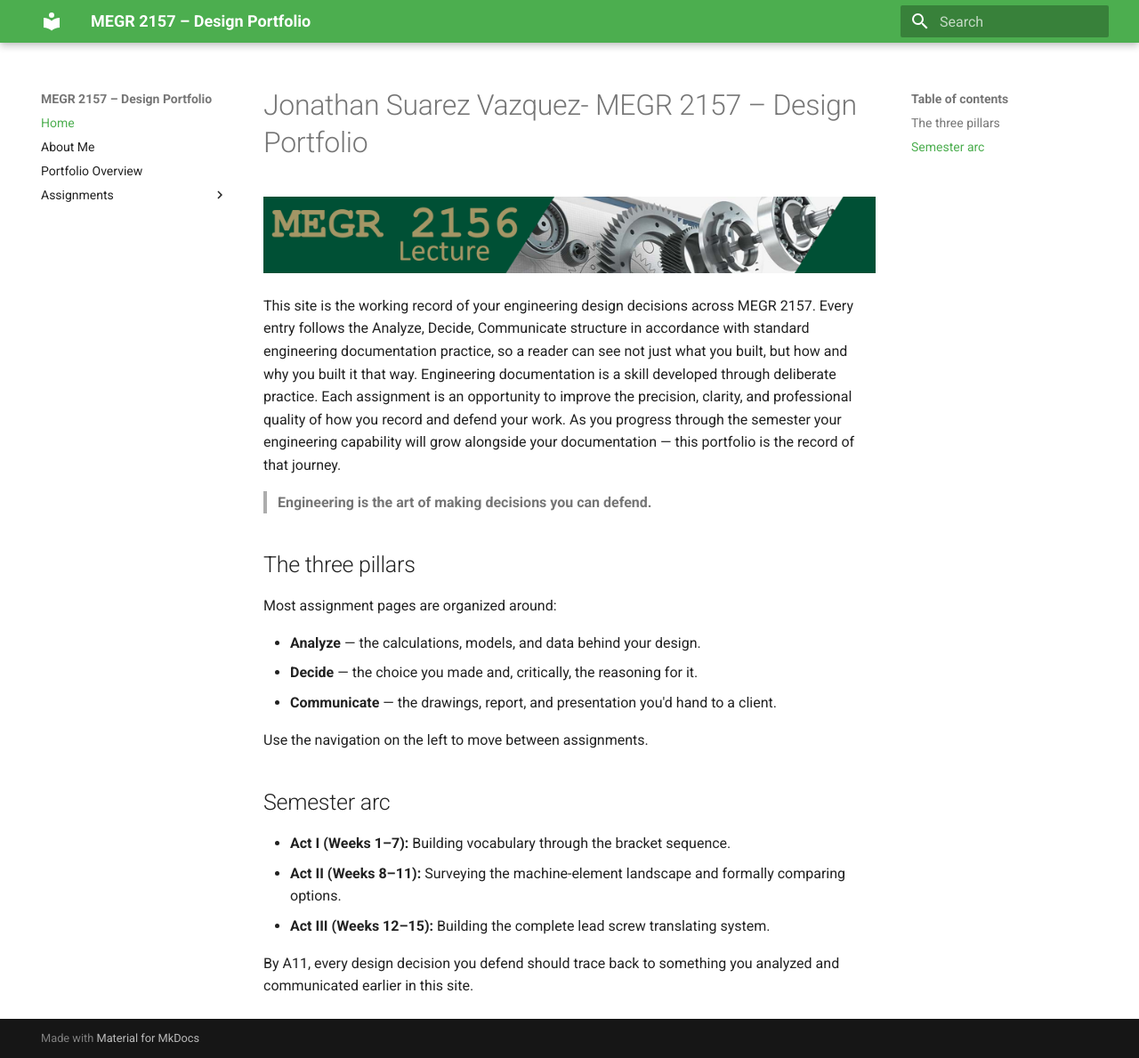
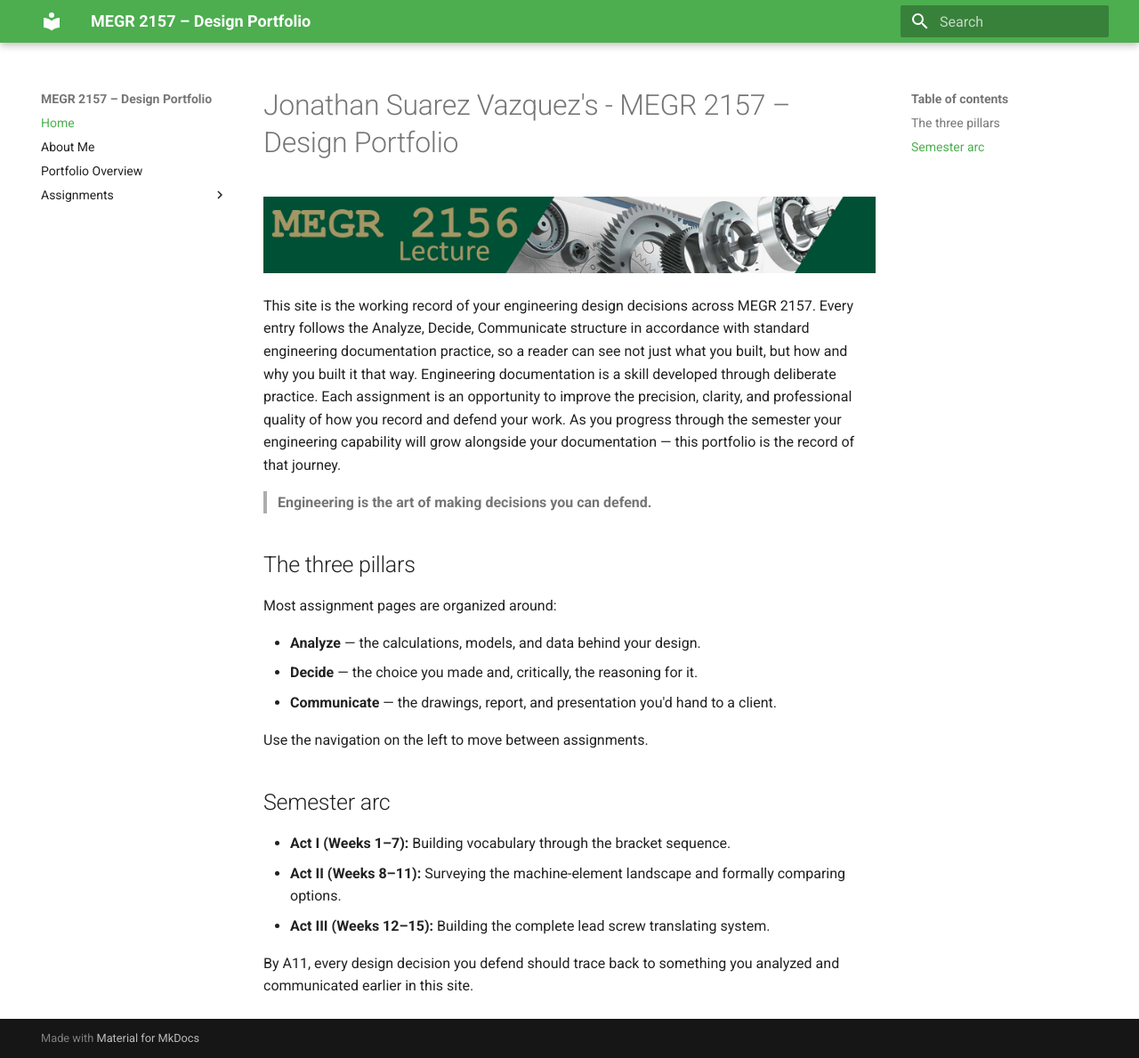
Before and after one commit to JonathanSuarezVazquez/Jonathans-megr2157-portfolio, an MkDocs documentation site: the page built from docs/index.md, in a window 1280 px wide and 1189 px high. Shown: the whole window at 89% size. Built offline with MkDocs 1.6.1 and Material for MkDocs 9.7.7, drawn with Linux system fonts in a browser that asks for light colours.

```diff
--- a/docs/index.md
+++ b/docs/index.md
@@ -1,4 +1,4 @@
-# Jonathan Suarez Vazquez- MEGR 2157 – Design Portfolio
+# Jonathan Suarez Vazquez's - MEGR 2157 – Design Portfolio
 
 ![MEGR 2156-7 Title](MEGR2156title.png)
 
```
